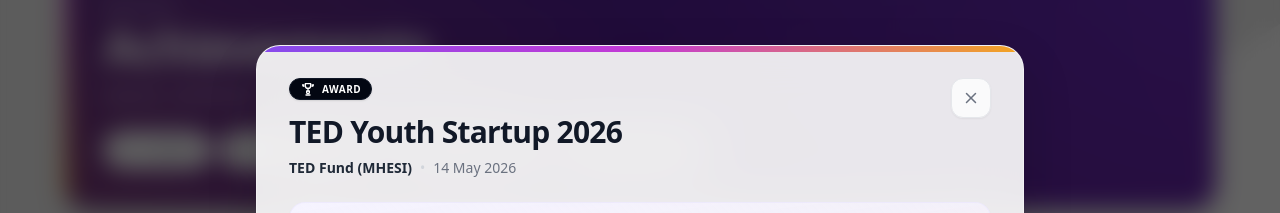
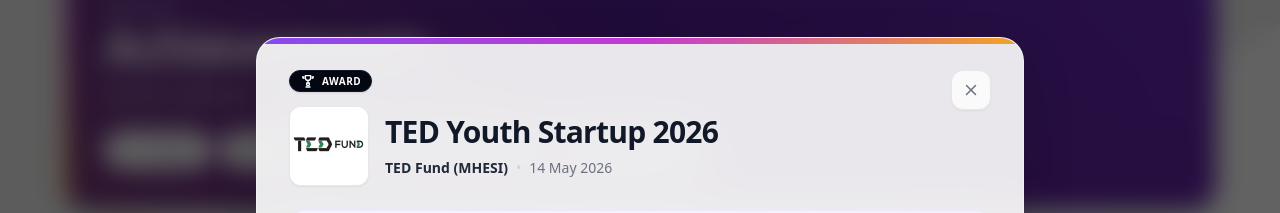
Before and after one commit to 5hyfilm/portfolio, a Next.js app: page /achievements in a window 1280 px wide. Both pictures are taken after a click on the element 248 px from the left and 528 px from the top of the page. Shown: the part 145-358 px from the top of the page. Built offline with nearby package versions, Linux system fonts and the light colour scheme.

Commit message:
Update page.tsx

```diff
--- a/src/app/achievements/page.tsx
+++ b/src/app/achievements/page.tsx
@@ -94,7 +94,7 @@
 
         <div className="relative max-h-[90vh] overflow-y-auto p-6 md:p-8 pt-8">
           <div className="flex items-start justify-between gap-4">
-            <div className="min-w-0">
+            <div className="min-w-0 flex-1">
               <div className="flex flex-wrap items-center gap-2">
                 <span
                   className={`inline-flex items-center gap-1.5 rounded-full px-2.5 py-0.5 text-[10px] font-semibold uppercase tracking-wider ${getEnhancedCategoryStyle(
@@ -108,13 +108,28 @@
                 </span>
               </div>
 
-              <h2 className="mt-3.5 text-2xl font-bold tracking-tight text-gray-900 md:text-3xl leading-snug">
+              <div className="flex items-center gap-4 min-w-0 mt-3.5">
+                {achievement.thumbnailImage && (
+                  <div className="relative h-16 w-16 shrink-0 overflow-hidden rounded-xl border border-gray-200 bg-gray-50 shadow-sm md:h-20 md:w-20">
+                    <Image
+                      src={getImagePath(achievement.thumbnailImage)}
+                      alt={`${achievement.title} logo`}
+                      fill
+                      sizes="(max-width: 768px) 64px, 80px"
+                      className="object-cover"
+                    />
+                  </div>
+                )}
+                <div className="min-w-0 flex-1">
+                  <h2 className="text-2xl font-bold tracking-tight text-gray-900 md:text-3xl leading-snug">
                     {achievement.title}
                   </h2>
                   <div className="mt-2 flex flex-wrap items-center gap-2 text-xs md:text-sm text-gray-600">
                     <span className="font-semibold text-gray-800">{achievement.organization}</span>
                     <span className="text-gray-300">•</span>
                     <span className="text-gray-500">{achievement.date}</span>
+                  </div>
+                </div>
               </div>
             </div>
 
```
Lines whose indentation alone changed are shown as unchanged.
